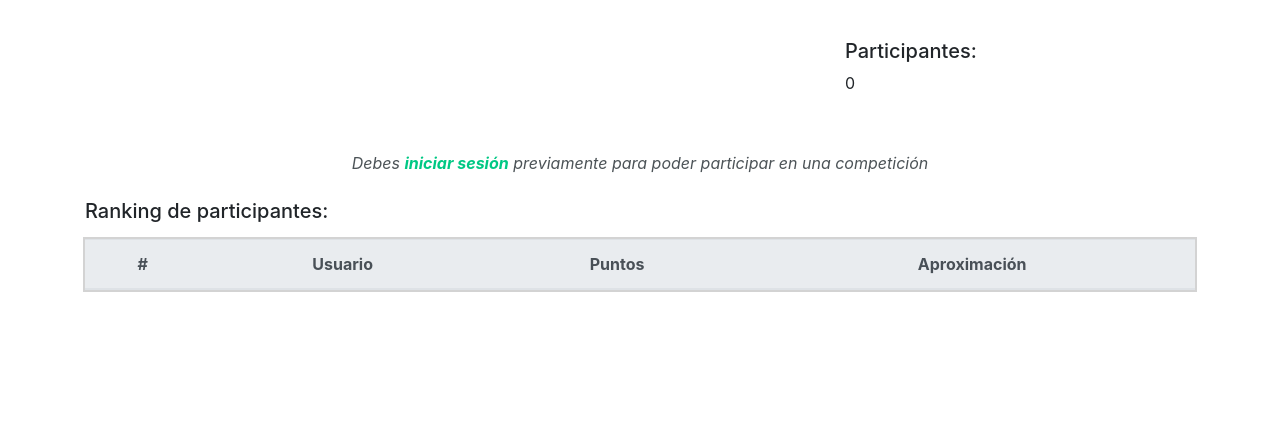
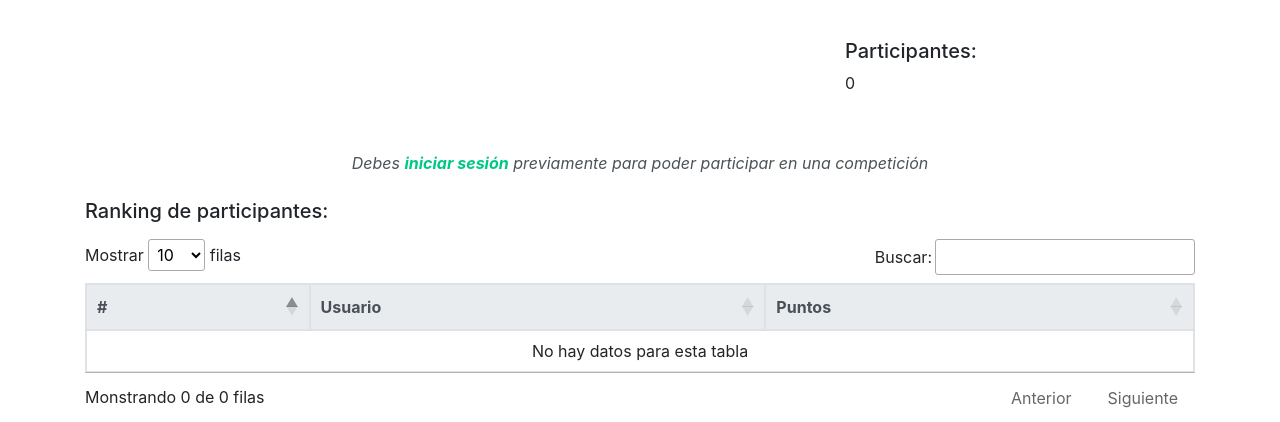
Before and after one commit to isroma/kaggle_in_django, a Django app: page /dashboard/1/ in a window 1280 px wide. Shown: the part 378-800 px from the top of the page. Run offline with Django 3.2, Linux system fonts and the light colour scheme; data comes from the database, SQL or seed files in the repository; both versions use the stored data as it was after the commit; lists and menus that the app fills with data are empty; some libraries are stand-ins or nearby versions.

Commit message:
table columns can be sorted or filtered

```diff
--- a/dashboard/templates/competition.html
+++ b/dashboard/templates/competition.html
@@ -68,27 +68,59 @@
 
 <div>
     <h5 class="pb-2">Ranking de participantes:</h5>
-    <table class="table"
-        style="outline-style: solid; outline-width: 2px; outline-color: lightgrey; text-align: center;">
+    <table id="myTable" class="table table-bordered" style="text-align: left;">
         <thead class="thead-light">
             <tr>
-                <th scope="col">#</th>
-                <th scope="col">Usuario</th>
-                <th scope="col">Puntos</th>
-                <th scope="col">Aproximación</th>
+                <th>#</th>
+                <th>Usuario</th>
+                <th>Puntos</th>
             </tr>
         </thead>
-        {% for ranking in rankings %}
         <tbody>
+            {% for ranking in rankings %}
             <tr>
-                <th scope="row">{{ forloop.counter }}</th>
+                <th>{{ forloop.counter }}</th>
                 <td>{{ ranking.username }}</td>
                 <td>{{ ranking.points }}</td>
-                <td></td>
             </tr>
+            {% endfor %}
         </tbody>
-        {% endfor %}
     </table>
 </div>
 
+<script src="https://ajax.googleapis.com/ajax/libs/jquery/3.5.1/jquery.min.js"></script>
+<link rel="stylesheet" type="text/css" href="https://cdn.datatables.net/v/bs4/dt-1.10.21/datatables.min.css"/>
+<script type="text/javascript" src="https://cdn.datatables.net/v/bs4/dt-1.10.21/datatables.min.js"></script>
+
+<script type="text/javascript">
+    $(document).ready(function () {
+        $('#myTable').DataTable({
+            "language": {
+                "decimal": "",
+                "emptyTable": "No hay datos para esta tabla",
+                "info": "Monstrando de _START_ a _END_ filas de un total de _TOTAL_",
+                "infoEmpty": "Monstrando 0 de 0 filas",
+                "infoFiltered": "(filtrado del _MAX_ total de filas)",
+                "infoPostFix": "",
+                "thousands": ",",
+                "lengthMenu": "Mostrar _MENU_ filas",
+                "loadingRecords": "Cargando...",
+                "processing": "Procesando...",
+                "search": "Buscar:",
+                "zeroRecords": "No hay datos que coincidan con la búsqueda",
+                "paginate": {
+                    "first": "Primero",
+                    "last": "Último",
+                    "next": "Siguiente",
+                    "previous": "Anterior"
+                },
+                "aria": {
+                    "sortAscending": ": activar para ordenar la columna en orden ascendente",
+                    "sortDescending": ": activar para ordenar la columna en orden descendente"
+                }
+            }
+        });
+    });
+</script>
+
 {% endblock %}
--- a/dashboard/views.py
+++ b/dashboard/views.py
@@ -124,6 +124,8 @@ def add_points(request, pk):
     # ranking.update(points=15)
 
     # Ranking.objects.create(container=competition,username='manu',points=10)
+    # Ranking.objects.create(container=competition,username='pepe',points=1)
+    # Ranking.objects.create(container=competition,username='lolo',points=5)
 
     rankings = Ranking.objects.filter(container=competition).all().order_by('-points')
 
--- a/kaggle_django/templates/base.html
+++ b/kaggle_django/templates/base.html
@@ -3,10 +3,12 @@
 
 <head>
   <title>Kaggle in Django</title>
+  <meta charset="UTF-8">
   <link rel="stylesheet" href="https://stackpath.bootstrapcdn.com/bootstrap/4.1.3/css/bootstrap.min.css"
     integrity="sha384-MCw98/SFnGE8fJT3GXwEOngsV7Zt27NXFoaoApmYm81iuXoPkFOJwJ8ERdknLPMO" crossorigin="anonymous">
   <link href="https://maxcdn.bootstrapcdn.com/font-awesome/4.7.0/css/font-awesome.min.css" rel="stylesheet">
   <link rel="stylesheet" href="https://cdn.jsdelivr.net/gh/Wruczek/Bootstrap-Cookie-Alert@gh-pages/cookiealert.css">
+  <link rel="stylesheet" type="text/css" href="https://cdn.datatables.net/v/bs4/dt-1.10.21/datatables.min.css"/>
 </head>
 
 {% load static %}
@@ -102,12 +104,13 @@
   {% block page_content %}{% endblock %}
 </div>
 
-<script src="https://code.jquery.com/jquery-3.3.1.slim.min.js"
-  integrity="sha384-q8i/X+965DzO0rT7abK41JStQIAqVgRVzpbzo5smXKp4YfRvH+8abtTE1Pi6jizo" crossorigin="anonymous"></script>
+<script src="https://ajax.googleapis.com/ajax/libs/jquery/3.5.1/jquery.min.js"></script>
 <script src="https://cdnjs.cloudflare.com/ajax/libs/popper.js/1.14.3/umd/popper.min.js"
   integrity="sha384-ZMP7rVo3mIykV+2+9J3UJ46jBk0WLaUAdn689aCwoqbBJiSnjAK/l8WvCWPIPm49" crossorigin="anonymous"></script>
 <script src="https://stackpath.bootstrapcdn.com/bootstrap/4.1.3/js/bootstrap.min.js"
   integrity="sha384-ChfqqxuZUCnJSK3+MXmPNIyE6ZbWh2IMqE241rYiqJxyMiZ6OW/JmZQ5stwEULTy" crossorigin="anonymous"></script>
 <script src="https://cdn.jsdelivr.net/gh/Wruczek/Bootstrap-Cookie-Alert@gh-pages/cookiealert.js"></script>
+<script src="https://ajax.googleapis.com/ajax/libs/jquery/3.5.1/jquery.min.js"></script>
+<script type="text/javascript" src="https://cdn.datatables.net/v/bs4/dt-1.10.21/datatables.min.js"></script>
 
 </html>
```
Also changed, not shown: db.sqlite3.
